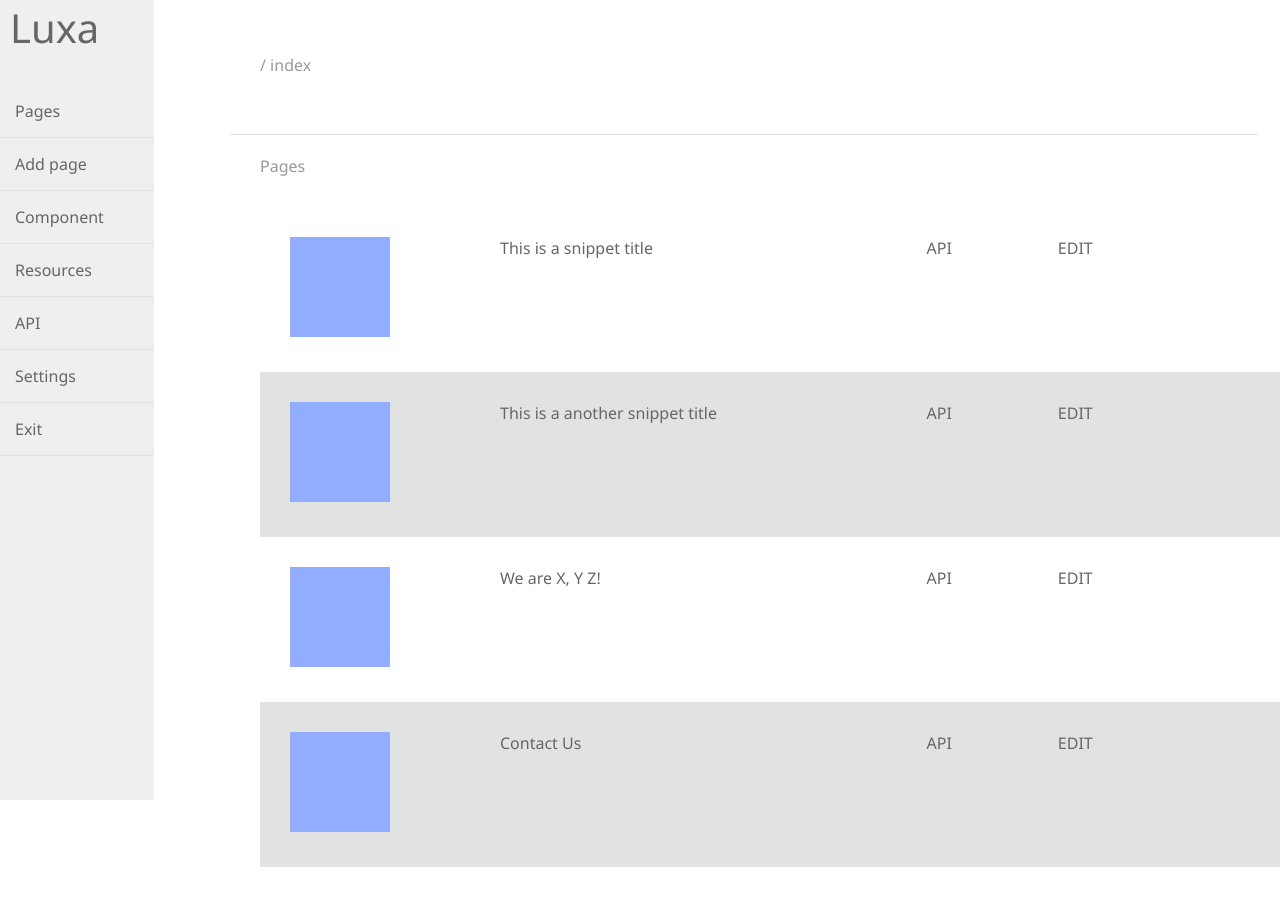
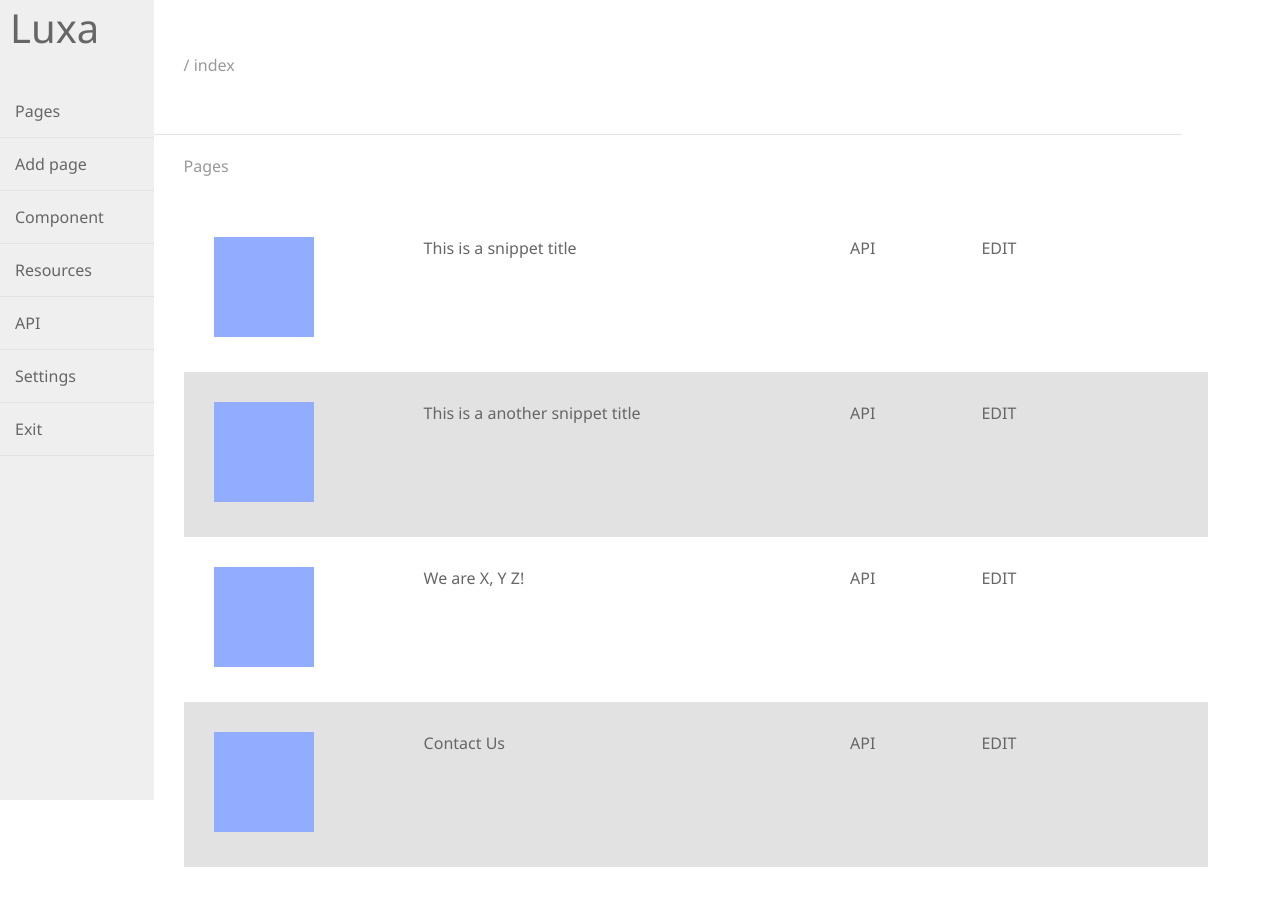
Before and after one commit to flaneurette/Luxa, a PHP site: page /cms/ in a window 1280 px wide. Run offline with PHP 8.4, Linux system fonts and the light colour scheme; a user stored in the database is signed in; data comes from the database, SQL or seed files in the repository; some web fonts are replaced.

Commit message:
Add files via upload

```diff
--- a/assets/css/tokens.css
+++ b/assets/css/tokens.css
@@ -299,7 +299,7 @@ hr {
 		float: left;
 		display: block;
 		border-bottom: 1px solid var(--lightgrey);
-		margin-left: 230px;
+		margin-left: 12%;
 	}
 
 	.main {
@@ -308,7 +308,7 @@ hr {
 		float: left;
 		display: block;
 		margin-top: var(--spacing-large);
-		margin-left: 230px;
+		margin-left: 12%;
 	}
 
 	.header h1 {
```
